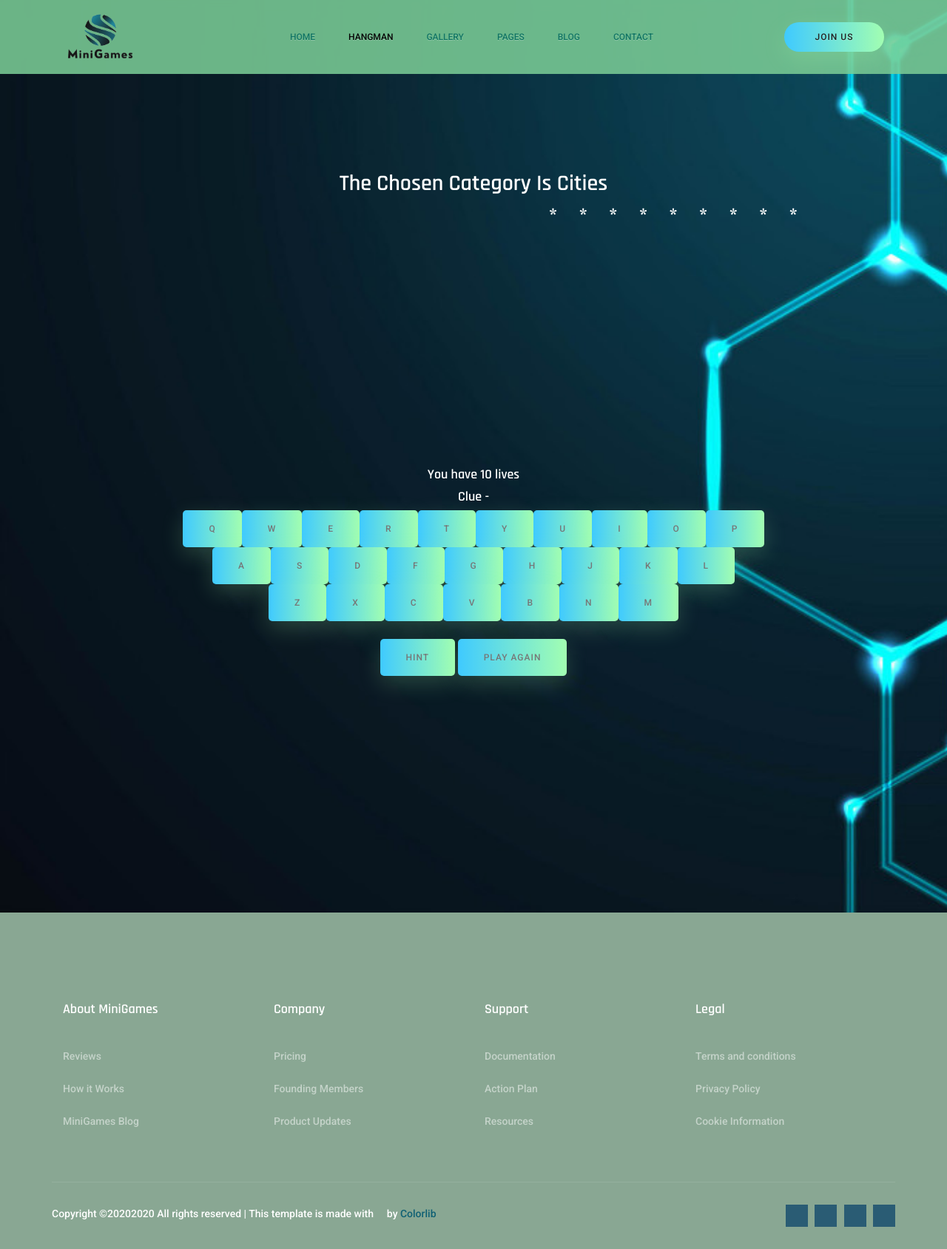
After one commit to olesiamelnychyn/MiniGames, a Django app: page /hangman/game in a window 1280 px wide. The commit adds this page. Shown: the whole page at 74% size. Run offline with Django 3.2, Linux system fonts and the light colour scheme; a map, chart or similar area stays blank; some libraries are stand-ins or nearby versions; some web fonts are replaced.

Commit message:
game Hangman

```diff
--- a/Hangman/static/css/style.css
+++ b/Hangman/static/css/style.css
@@ -205,7 +205,8 @@ img {
     padding: 0 60px; }
   .gradient_btn:hover {
     color: #22195e;
-    box-shadow: 0px 10px 30px rgba(130, 82, 250, 0.2); }
+    box-shadow: 0px 10px 30px rgba(130, 82, 250, 0.2);
+  }
 
 .primary_btn {
   display: inline-block;
@@ -236,6 +237,19 @@ img {
     background-position: right center;
     color: #22195e; }
 
+.button_mine{
+  background: -webkit-linear-gradient(to right, #3fcaff 0%, #a4ffb0 51%, #3fcaff 100%);
+  background: -moz-linear-gradient(to right, #3fcaff 0%, #a4ffb0 51%, #3fcaff 100%);
+  background: -ms-linear-gradient(to right, #3fcaff 0%, #a4ffb0 51%, #3fcaff 100%);
+  background: -o-linear-gradient(to right, #3fcaff 0%, #a4ffb0 51%, #3fcaff 100%);
+  background: linear-gradient(to right, #3fcaff 0%, #a4ffb0 51%, #3fcaff 100%);
+  font-size: 12px;
+  font-weight: 500;
+  line-height: 50px;
+  border-radius: 5px;
+  width: 20px;
+  height: 20px;
+}
 .overlay, .single-gallery .content {
   position: absolute;
   left: 0;
@@ -3867,8 +3881,21 @@ h6 {
       .single-footer-widget .social_widget a:hover {
         background: #3fcaff; }
 
+
 /* End Footer Area css
 ============================================================================================ */
 /*---------------------------------------------------- */
 
 /*# sourceMappingURL=style.css.map */
+
+.column {
+  float: left;
+  width: 50%;
+}
+
+/* Clear floats after the columns */
+.rowhiu:after {
+  content: "";
+  display: table;
+  clear: both;
+}
--- a/Hangman/templates/Hangman/base.html
+++ b/Hangman/templates/Hangman/base.html
@@ -43,7 +43,7 @@
                 <div class="collapse navbar-collapse offset" id="navbarSupportedContent">
                     <ul class="nav navbar-nav menu_nav justify-content-center">
                         {% block home %} <li class="nav-item active"><a class="nav-link" href="" style="color: #000000;">Home</a></li> {% endblock %}
-                        {% block hangman %} <li class="nav-item"><a class="nav-link" href="hangman" style="color: #0f7463;">Hangman</a></li>{% endblock %}
+                        {% block hangman %} <li class="nav-item"><a class="nav-link" href="../hangman" style="color: #0f7463;">Hangman</a></li>{% endblock %}
 
                         <li class="nav-item"><a class="nav-link" href="#" style="color: #0f7463;">Gallery</a>
                         </li><li class="nav-item submenu dropdown">
--- /dev/null
+++ b/Hangman/templates/Hangman/game.html
@@ -0,0 +1,41 @@
+{% extends "Hangman/base.html" %}
+{% load static %}
+    {% block title %} Hangman {% endblock%}
+    {% block home %} <li class="nav-item active"><a class="nav-link" href="../" style="color: #0f7463;">Home</a></li> {% endblock %}
+    {% block hangman %} <li class="nav-item"><a class="nav-link" href="../hangman" style="color: #000000">Hangman</a></li>{% endblock %}
+    {% block content %}
+
+<script src="{% static '/vendors/game.js' %}"></script>
+ <div class="home_banner_area">
+    <div style="padding: 100px;" >
+    <div align="center">
+     <h2 style="color: white;" id="catagoryName"></h2>
+    <div class="rowhiu">
+        <div class="column" style="padding: 100px" >
+            <canvas id="stickman">This Text will show if the Browser does NOT support HTML5 Canvas tag</canvas>
+        </div>
+        <div class="column">
+            <div style="color: white;" id="hold"></div>
+        </div>
+    </div>
+      <h4 style="color: white;"id="mylives"></h4>
+      <h4 style="color: white;" id="clue">Clue -</h4>
+      <div id="buttons">
+    </div>
+    <br>
+     <div class="container">
+       <a class="primary_btn" id="hint">Hint</a>
+       <a class="primary_btn" i id="reset">Play again</a>
+     </div>
+ </div>
+ </div>
+
+
+<br>
+<br>
+<br>
+<br>
+<br>
+</div>
+
+{% endblock %}
--- a/Hangman/urls.py
+++ b/Hangman/urls.py
@@ -3,4 +3,5 @@ from . import views
 
 urlpatterns = [
     path(r'', views.hangman),
+    path('game', views.game),
 ]
--- a/Hangman/views.py
+++ b/Hangman/views.py
@@ -2,3 +2,6 @@ from django.shortcuts import render, HttpResponse
 
 def hangman(request):
     return render(request, 'Hangman/hangman.html')
+
+def game(request):
+    return render(request, 'Hangman/game.html')
```
Also changed, not shown: Hangman/templates/Hangman/hangman.html (+7 -6 lines), Hangman/static/vendors/game.js (added).
